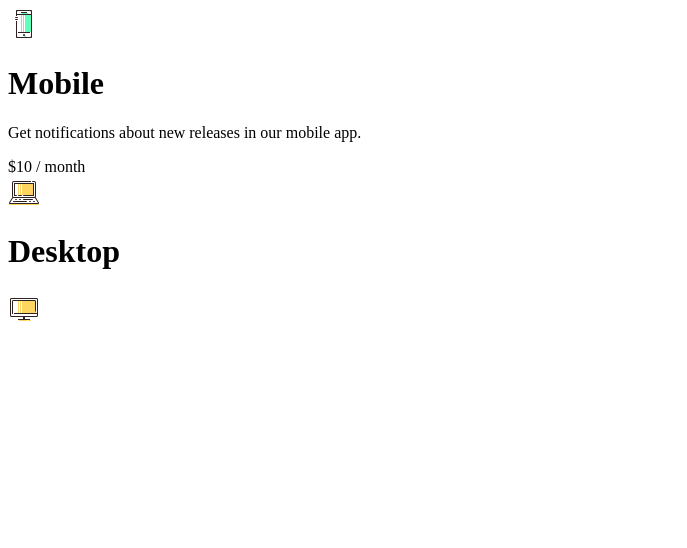
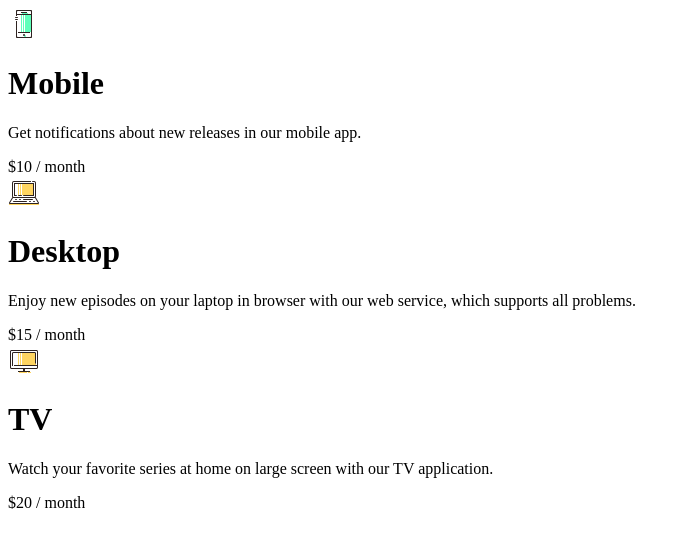
Before and after one commit to kristiingco/frontloops-markup-solutions, a plain HTML site: page Loop 1/01 Pricing Plan/assets/index.html in a window 1280 px wide. Shown: the whole page, without its empty margins (0-687 px from the left). Drawn offline with Linux system fonts and the light colour scheme.

Commit message:
Add HTML skeleton and data

```diff
--- a/Loop 1/01 Pricing Plan/assets/index.html
+++ b/Loop 1/01 Pricing Plan/assets/index.html
@@ -27,17 +27,23 @@
       <div class="pricing-plan-card__item">
         <img class="pricing-plan-card__item__image" src="img/laptop.svg" />
         <h1 class="pricing-plan-card__item__header">Desktop</h1>
-        <p class="pricing-plan-card__item__heading"></p>
-        <span class="pricing-plan-card__item__pricing"></span>
+        <p class="pricing-plan-card__item__heading">
+          Enjoy new episodes on your laptop in browser with our web service,
+          which supports all problems.
+        </p>
+        <span class="pricing-plan-card__item__pricing">$15 / month</span>
       </div>
     </div>
 
     <div class="pricing-plan-card">
       <div class="pricing-plan-card__item">
         <img class="pricing-plan-card__item__image" src="img/monitor.svg" />
-        <h1 class="pricing-plan-card__item__header"></h1>
-        <p class="pricing-plan-card__item__heading"></p>
-        <span class="pricing-plan-card__item__pricing"></span>
+        <h1 class="pricing-plan-card__item__header">TV</h1>
+        <p class="pricing-plan-card__item__heading">
+          Watch your favorite series at home on large screen with our TV
+          application.
+        </p>
+        <span class="pricing-plan-card__item__pricing">$20 / month</span>
       </div>
     </div>
   </body>
```
